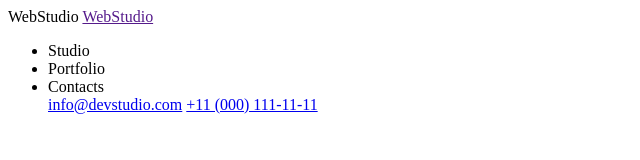
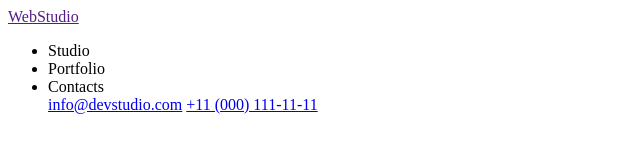
Before and after one commit to IrynaK2023/goit-markup-hw-01, a plain HTML site: page index.html in a window 1280 px wide. Shown: the whole page, without its empty margins (0-640 px from the left). Drawn offline with Linux system fonts and the light colour scheme.

Commit message:
Update index.html

```diff
--- a/index.html
+++ b/index.html
@@ -6,7 +6,7 @@
     <title>Document</title>
 </head>
 <body>
- <header>WebStudio
+ <header>
     <a href="">WebStudio</a>
     <!-- Меню навігації-->
       <nav>
```
